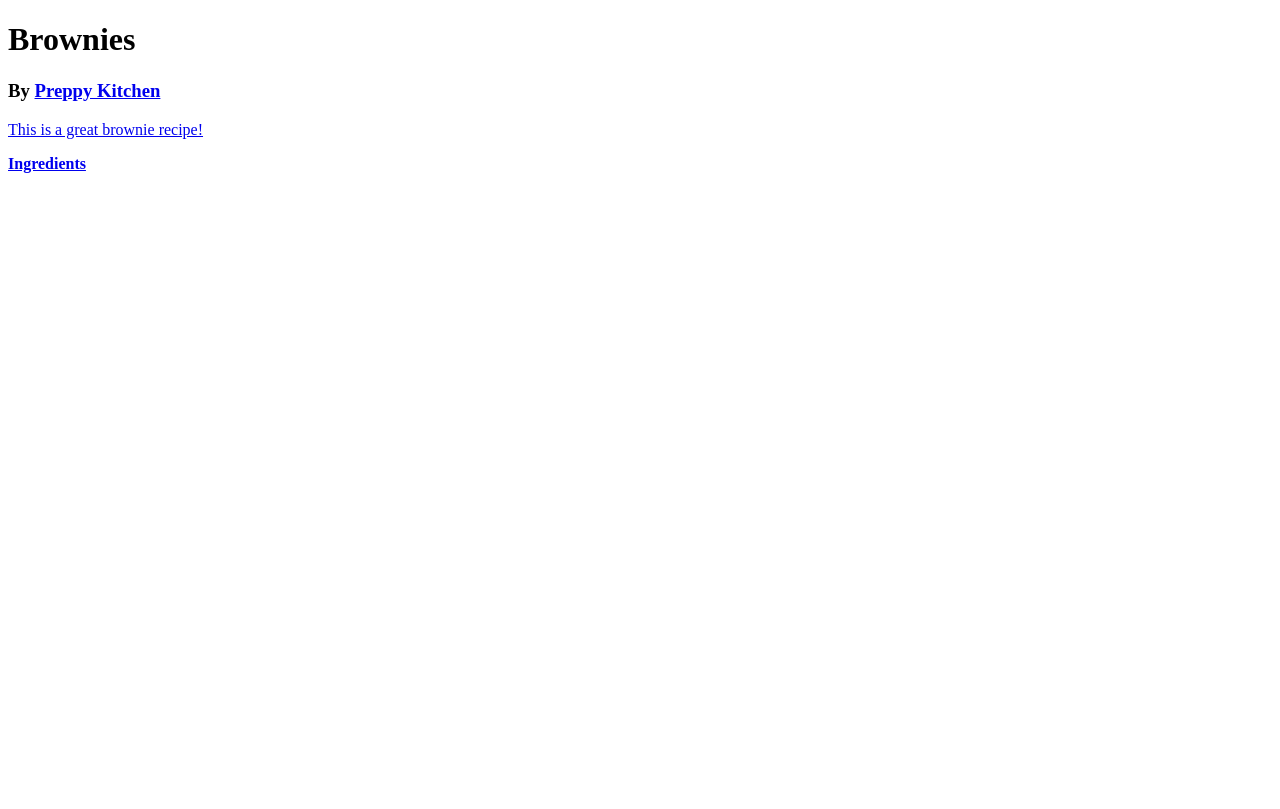
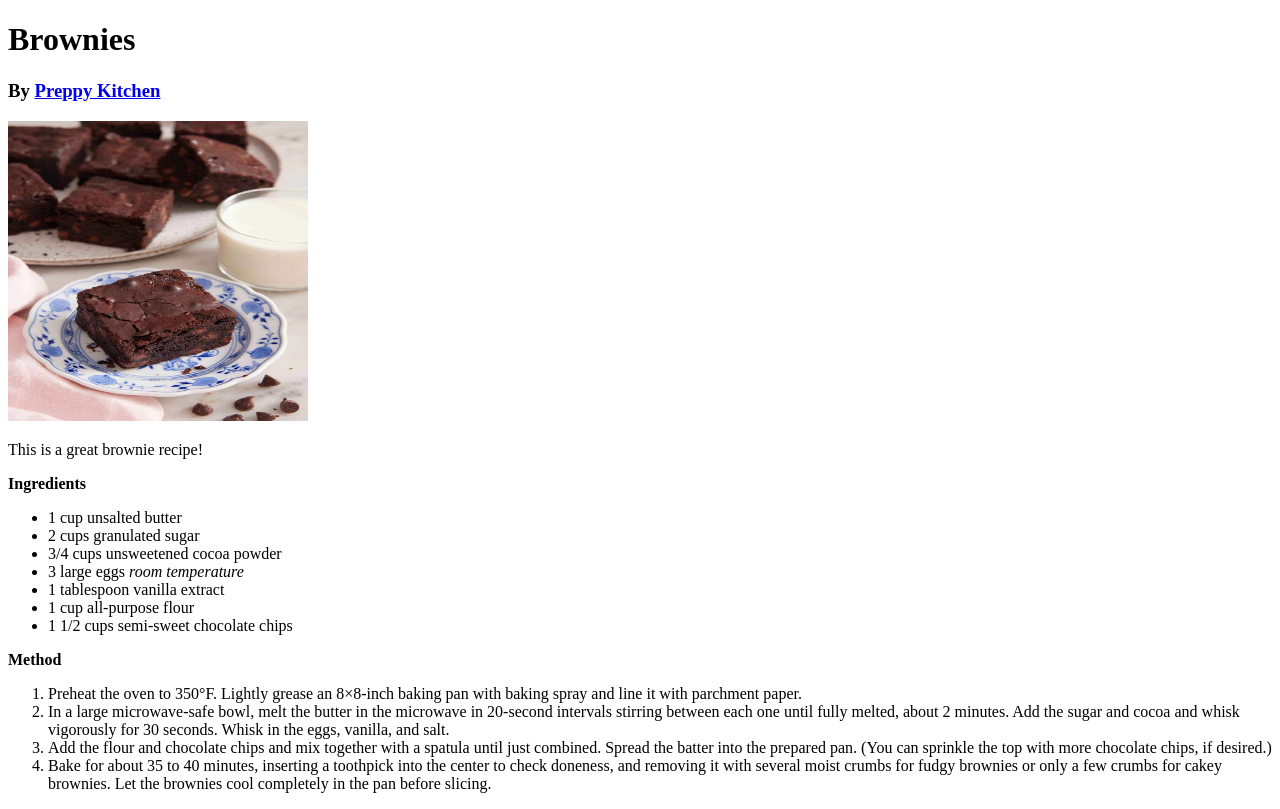
Before and after one commit to Nylara/odin-recipes, a plain HTML site: page recipes/brownies.html in a window 1280 px wide. Drawn offline with Linux system fonts and the light colour scheme.

Commit message:
finished brownie page and started cracker-toffee page

```diff
--- a/recipes/brownies.html
+++ b/recipes/brownies.html
@@ -8,10 +8,28 @@
 <body>
     <h1>Brownies</h1>
 
-    <h3>By <a href="https://preppykitchen.com/brownie-recipe/"</a> Preppy Kitchen</h3>
-
+    <h3>By <a href="https://preppykitchen.com/brownie-recipe/"> Preppy Kitchen</a></h3>
+    <img src="../images/brownie.jpg" alt="brownie" height="300" width="300">
     <p>This is a great brownie recipe!</p>
 
     <p><strong>Ingredients</strong></p>
+    <ul>
+     <li>1 cup unsalted butter</li>
+     <li>2 cups granulated sugar</li>
+     <li>3/4 cups unsweetened cocoa powder</li>
+     <li>3 large eggs <em>room temperature</em></li>
+     <li>1 tablespoon vanilla extract</li>
+     <li>1 cup all-purpose flour </li>
+     <li>1 1/2 cups semi-sweet chocolate chips </li>
+    </ul>
+
+    <strong>Method</strong>
+
+    <ol>
+        <li>Preheat the oven to 350°F. Lightly grease an 8×8-inch baking pan with baking spray and line it with parchment paper.</li>
+        <li>In a large microwave-safe bowl, melt the butter in the microwave in 20-second intervals stirring between each one until fully melted, about 2 minutes. Add the sugar and cocoa and whisk vigorously for 30 seconds. Whisk in the eggs, vanilla, and salt.</li>
+        <li>Add the flour and chocolate chips and mix together with a spatula until just combined. Spread the batter into the prepared pan. (You can sprinkle the top with more chocolate chips, if desired.)</li>
+        <li>Bake for about 35 to 40 minutes, inserting a toothpick into the center to check doneness, and removing it with several moist crumbs for fudgy brownies or only a few crumbs for cakey brownies. Let the brownies cool completely in the pan before slicing.</li>
+    </ol>
 </body>
 </html>
```
Also changed, not shown: recipes/cracker-toffee.html (+11 -1 lines).
